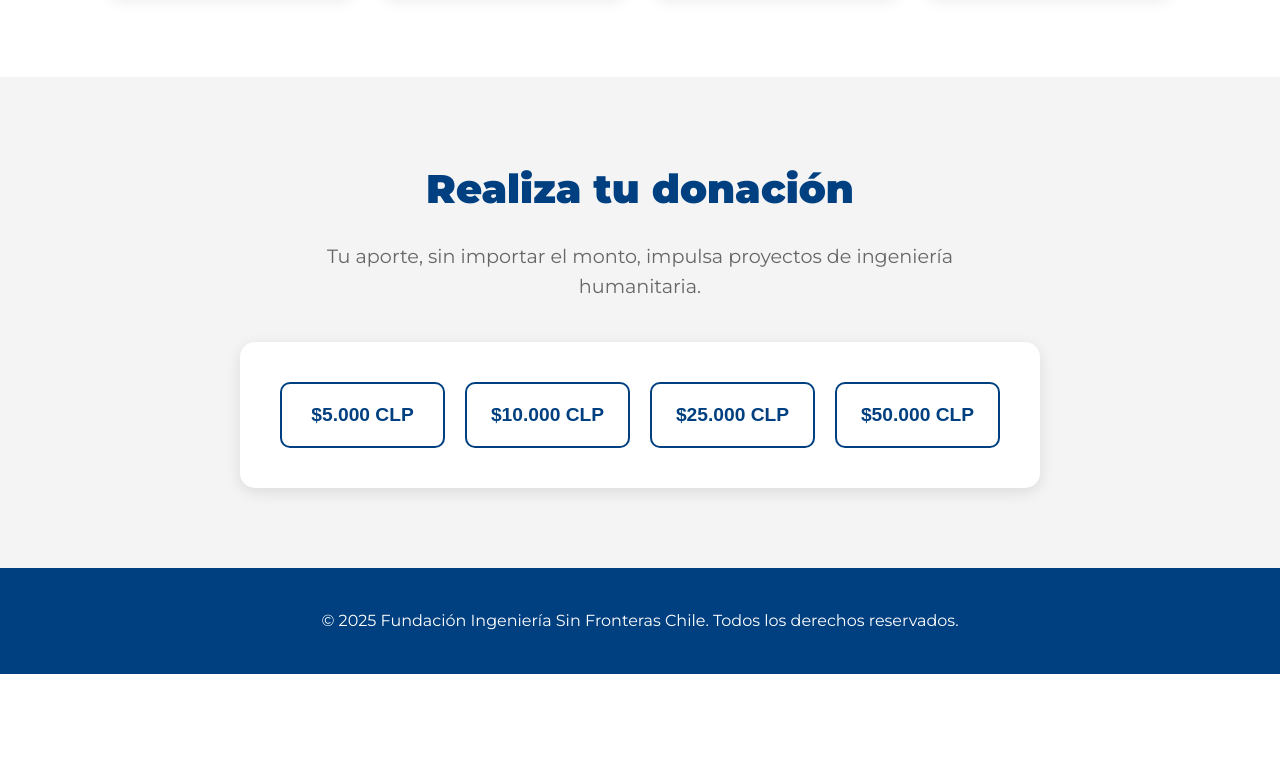
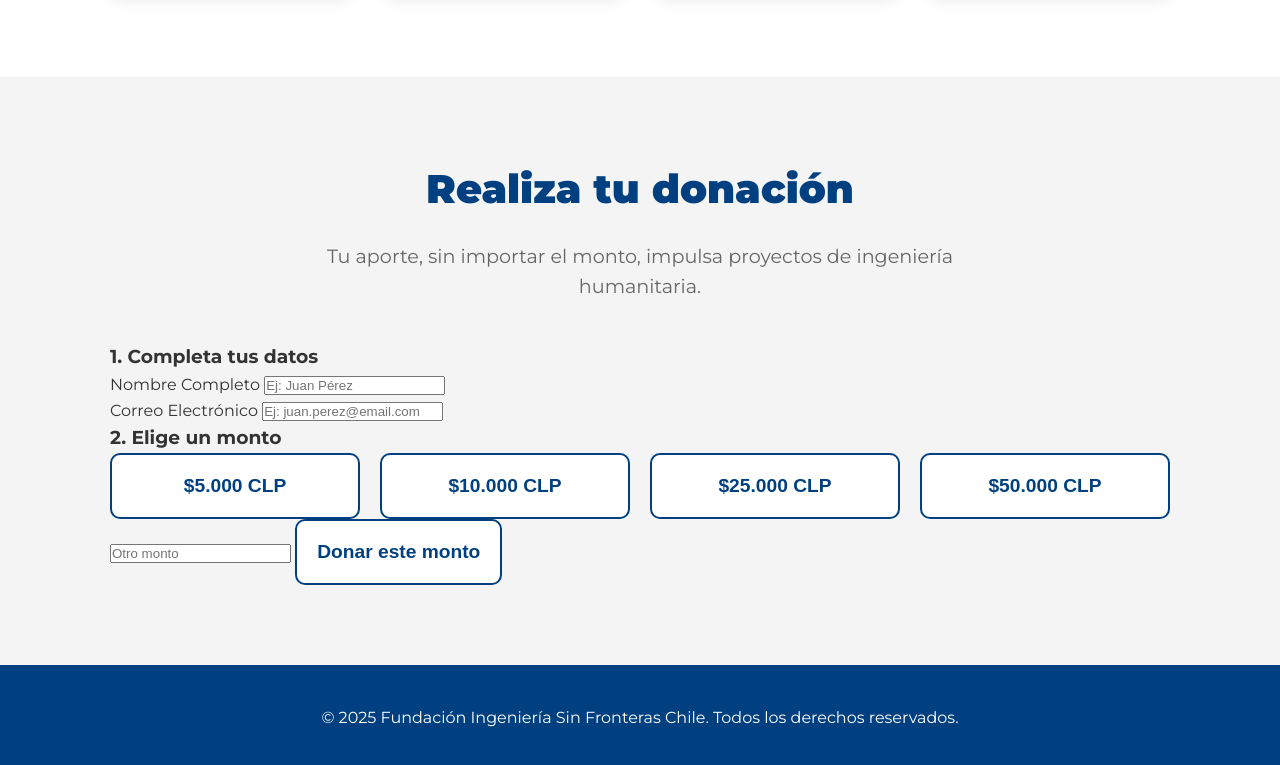
Before and after one commit to 9francisco6ruiz-test/github_page_test01, a plain HTML site: page index.html in a window 1280 px wide. Shown: the part 2013-2778 px from the top of the page. Before the commit the page ends 2687 px from the top, so only its background shows below. Drawn offline with Linux system fonts and the light colour scheme.

Commit message:
Update index.html

```diff
--- a/index.html
+++ b/index.html
@@ -4,29 +4,24 @@
     <meta charset="UTF-8">
     <meta name="viewport" content="width=device-width, initial-scale=1.0">
 
-    <!-- Metaetiquetas SEO -->
     <title>Colecta Anual 2025 | Fundación ISF Chile</title>
     <meta name="description" content="Únete a nuestra colecta anual y ayúdanos a construir un Chile más justo y solidario. Tu donación transforma vidas a través de la ingeniería humanitaria.">
     <meta name="keywords" content="donación, ISF Chile, ingeniería sin fronteras, colecta, solidaridad, desarrollo sostenible">
 
-    <!-- Metaetiquetas Open Graph para Redes Sociales -->
     <meta property="og:title" content="Colecta Anual 2025 | Fundación ISF Chile" />
     <meta property="og:description" content="Cada donación nos acerca a un Chile más justo y solidario." />
     <meta property="og:type" content="website" />
-    <meta property="og:image" content="https://isf-chile.org/path/to/social-share-image.jpg" /> <!-- CAMBIAR a una URL de imagen real -->
-    <meta property="og:url" content="https://tu-usuario.github.io/tu-repo/" /> <!-- CAMBIAR a la URL final -->
+    <meta property="og:image" content="https://isf-chile.org/path/to/social-share-image.jpg" />
+    <meta property="og:url" content="https://tu-usuario.github.io/tu-repo/" />
 
-    <!-- Google Fonts: Montserrat -->
     <link rel="preconnect" href="https://fonts.googleapis.com">
     <link rel="preconnect" href="https://fonts.gstatic.com" crossorigin>
     <link href="https://fonts.googleapis.com/css2?family=Montserrat:wght@400;700;900&display=swap" rel="stylesheet">
 
-    <!-- Enlace a la hoja de estilos -->
     <link rel="stylesheet" href="style.css">
 </head>
 <body>
 
-    <!-- ===== SECCIÓN PRINCIPAL (HERO) ===== -->
     <header class="hero">
         <div class="hero-content">
             <h1 class="hero-title">Únete a la Colecta Anual ISF Chile</h1>
@@ -36,7 +31,6 @@
     </header>
 
     <main>
-        <!-- ===== SECCIÓN VIDEO INSTITUCIONAL ===== -->
         <section class="video-section">
             <div class="container">
                 <h2>Conoce cómo tu aporte transforma vidas</h2>
@@ -46,51 +40,58 @@
             </div>
         </section>
 
-       <!-- ===== SECCIÓN DE LOGROS E IMPACTO ===== -->
         <section class="impact-section">
             <div class="container">
                 <h2>Nuestros logros</h2>
                 <div class="impact-grid">
-                    <div class="impact-item">
-                        <h3>4</h3>
-                        <p>Regiones de Chile</p>
-                    </div>
-                    <div class="impact-item">
-                        <h3>38</h3>
-                        <p>Proyectos de Ingeniería Humanitaria</p>
-                    </div>
-                    <div class="impact-item">
-                        <h3>450+</h3>
-                        <p>Voluntari@s Movilizados</p>
-                    </div>
-                    <div class="impact-item">
-                        <h3>9000+</h3>
-                        <p>Personas Beneficiadas</p>
-                    </div>
+                    <div class="impact-item"><h3>4</h3><p>Regiones de Chile</p></div>
+                    <div class="impact-item"><h3>38</h3><p>Proyectos de Ingeniería Humanitaria</p></div>
+                    <div class="impact-item"><h3>450+</h3><p>Voluntari@s Movilizados</p></div>
+                    <div class="impact-item"><h3>9000+</h3><p>Personas Beneficiadas</p></div>
                 </div>
             </div>
         </section>
 
-        <!-- ===== SECCIÓN FORMULARIO DE DONACIÓN ===== -->
         <section id="donation" class="donation-section">
             <div class="container">
                 <h2>Realiza tu donación</h2>
                 <p class="donation-subtitle">Tu aporte, sin importar el monto, impulsa proyectos de ingeniería humanitaria.</p>
 
-                <div id="donation-form" class="donation-form">
-                    <div class="donation-options">
-                        <!-- El script.js buscará la clase 'donation-btn' y el atributo 'data-monto' -->
-                        <button class="donation-btn" data-monto="5000">$5.000 CLP</button>
-                        <button class="donation-btn" data-monto="10000">$10.000 CLP</button>
-                        <button class="donation-btn" data-monto="25000">$25.000 CLP</button>
-                        <button class="donation-btn" data-monto="50000">$50.000 CLP</button>
+                <div class="donation-wrapper">
+                    <!-- PASO 1: FORMULARIO DE DATOS -->
+                    <div class="form-container">
+                        <h3>1. Completa tus datos</h3>
+                        <form id="donor-form">
+                            <div class="form-group">
+                                <label for="donor-name">Nombre Completo</label>
+                                <input type="text" id="donor-name" name="name" placeholder="Ej: Juan Pérez" required>
+                            </div>
+                            <div class="form-group">
+                                <label for="donor-email">Correo Electrónico</label>
+                                <input type="email" id="donor-email" name="email" placeholder="Ej: juan.perez@email.com" required>
+                            </div>
+                        </form>
+                    </div>
+
+                    <!-- PASO 2: SELECCIÓN DE MONTO -->
+                    <div class="amount-container">
+                        <h3>2. Elige un monto</h3>
+                        <div class="donation-options">
+                            <button class="donation-btn" data-monto="5000">$5.000 CLP</button>
+                            <button class="donation-btn" data-monto="10000">$10.000 CLP</button>
+                            <button class="donation-btn" data-monto="25000">$25.000 CLP</button>
+                            <button class="donation-btn" data-monto="50000">$50.000 CLP</button>
+                        </div>
+                        <div class="custom-amount-wrapper">
+                            <input type="number" id="custom-amount-input" placeholder="Otro monto" min="1000">
+                            <button class="donation-btn" id="custom-amount-btn">Donar este monto</button>
+                        </div>
                     </div>
                 </div>
             </div>
         </section>
     </main>
 
-    <!-- ===== FOOTER ===== -->
     <footer class="footer">
         <div class="container">
             <p>&copy; 2025 Fundación Ingeniería Sin Fronteras Chile. Todos los derechos reservados.</p>
```
